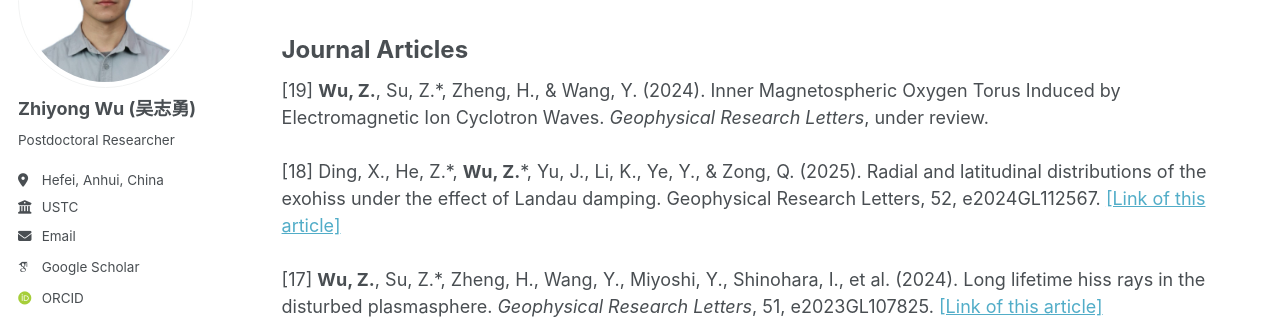
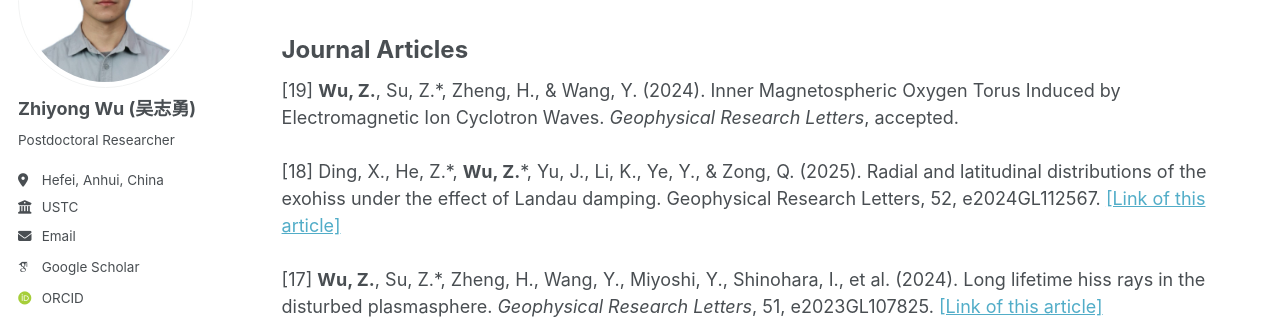
Before and after one commit to Z-Y-Wu/ZW-, a Jekyll site: the page built from _pages/publications.html, in a window 1280 px wide and 900 px high. Shown: the part 193-512 px from the top of the window. Built offline with Jekyll 4.4.1, drawn with Linux system fonts in a browser that asks for light colours; some web fonts are replaced.

Commit message:
Update publications.html

```diff
--- a/_pages/publications.html
+++ b/_pages/publications.html
@@ -9,7 +9,7 @@ author_profile: true
   <div class="wordwrap">You can also find my articles on <a href="{{site.author.googlescholar}}">my Google Scholar profile</a>.</div>
 {% endif %}<br><br>
 <h1 style="font-size: 24px; font-weight: bold;">Journal Articles</h1>
-[19] <strong>Wu, Z.</strong>, Su, Z.*, Zheng, H., & Wang, Y. (2024). Inner Magnetospheric Oxygen Torus Induced by Electromagnetic Ion Cyclotron Waves. <i>Geophysical Research Letters</i>, under review.<br><br>
+[19] <strong>Wu, Z.</strong>, Su, Z.*, Zheng, H., & Wang, Y. (2024). Inner Magnetospheric Oxygen Torus Induced by Electromagnetic Ion Cyclotron Waves. <i>Geophysical Research Letters</i>, accepted.<br><br>
 [18] Ding, X., He, Z.*, <strong>Wu, Z.</strong>*, Yu, J., Li, K., Ye, Y., & Zong, Q. (2025). Radial and latitudinal distributions of the exohiss under the effect of Landau damping. Geophysical Research Letters, 52, e2024GL112567. <a href="https://doi.org/10.1029/2024GL112567">[Link of this article]</a><br><br>
 [17] <strong>Wu, Z.</strong>, Su, Z.*, Zheng, H., Wang, Y., Miyoshi, Y., Shinohara, I., et al. (2024). Long lifetime hiss rays in the disturbed plasmasphere. <i>Geophysical Research Letters</i>, 51, e2023GL107825. <a href="https://doi.org/10.1029/2023GL107825">[Link of this article]</a><br><br>
 [16] <strong>Wu, Z.</strong>, Su, Z.*, Zheng, H., & Wang, Y. (2023). Filtering of magnetosonic waves by mesoscale plasmaspheric density interfaces. <i>Geophysical Research Letters</i>, 50, e2023GL103590. <a href="https://doi.org/10.1029/2023GL103590">[Link of this article]</a><br><br>
```
